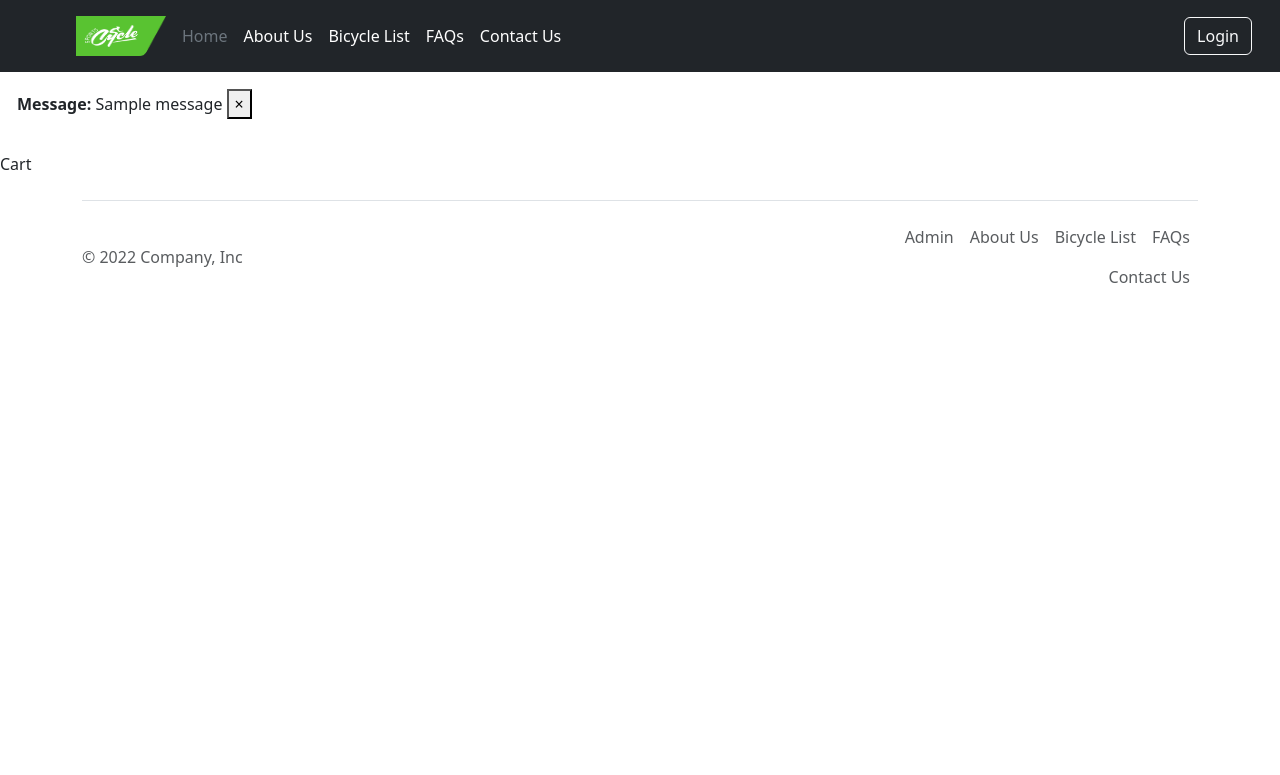
After one commit to akashchoudhary436/Cycle-Django, a Django app: page /cart/ in a window 1280 px wide. The commit adds this page. Shown: the top 775 px of the page. Run offline with Django 3.2, Linux system fonts and the light colour scheme; one stand-in notice (Sample message) is shown.

Commit message:
Project Upadated

```diff
--- a/app1/views.py
+++ b/app1/views.py
@@ -1,10 +1,9 @@
 from django.shortcuts import render,HttpResponse,redirect
 from django.contrib.auth.models import User
+from django.contrib import messages
 from django.contrib.auth import authenticate,login,logout
-from django.contrib.auth.decorators import login_required
+
 # Create your views here.
-@login_required(login_url='login')
-
 
 
 def index(request):
@@ -30,8 +29,12 @@ def checkout(request):
 def bicyclelist(request):
     return render(request, 'bicyclelist.html')
 
+def cart(request):
+    return render(request, 'cart.html')
 
 
+
+#sign up
 
 def SignupPage(request):
     if request.method=='POST':
@@ -41,17 +44,16 @@ def SignupPage(request):
         pass2=request.POST.get('password2')
 
         if pass1!=pass2:
-            return HttpResponse("Your password and confrom password are not Same!!")
+           messages.error(request,'Your password and confirm password are not Same!!')
         else:
 
             my_user=User.objects.create_user(uname,email,pass1)
             my_user.save()
             return redirect('login')
+    return render (request,'signup.html')
 
 
-
-
-    return render (request,'signup.html')
+# Login
 
 def LoginPage(request):
     if request.method=='POST':
@@ -62,10 +64,15 @@ def LoginPage(request):
             login(request,user)
             return redirect('home')
         else:
-            return HttpResponse ("Username or Password is incorrect!!!")
+            messages.error(request,'Invalid Credentials')
 
     return render (request,'login.html')
 
+
+
+
+#Logout
+
 def LogoutPage(request):
     logout(request)
-    return redirect('login')
+    return redirect('home')
--- a/registration/urls.py
+++ b/registration/urls.py
@@ -1,30 +1,25 @@
-"""registration URL Configuration
 
-The `urlpatterns` list routes URLs to views. For more information please see:
-    https://docs.djangoproject.com/en/3.0/topics/http/urls/
-Examples:
-Function views
-    1. Add an import:  from my_app import views
-    2. Add a URL to urlpatterns:  path('', views.home, name='home')
-Class-based views
-    1. Add an import:  from other_app.views import Home
-    2. Add a URL to urlpatterns:  path('', Home.as_view(), name='home')
-Including another URLconf
-    1. Import the include() function: from django.urls import include, path
-    2. Add a URL to urlpatterns:  path('blog/', include('blog.urls'))
-"""
 from django.contrib import admin
 from django.urls import path
 from app1 import views
+
+
+
+
 urlpatterns = [
     path('admin/', admin.site.urls),
-    path('signup/',views.SignupPage,name='signup'),
-    path('login/',views.LoginPage,name='login'),
     path('',views.index,name='home'),
     path('contact/',views.contact,name='contact'),
     path('faqs/',views.faqs,name='faqs'),
     path('aboutus/',views.aboutus,name='about'),
     path('bicyclelist/',views.bicyclelist,name='bicyclelist'),
     path('checkout/',views.checkout,name='checkout'),
+    path('cart/',views.cart,name='cart'),
+    path('signup/',views.SignupPage,name='signup'),
+    path('login/',views.LoginPage,name='login'),
+    path('logout/',views.LogoutPage,name='logout'),
+
+
+
 
 ]
--- a/templates/base.html
+++ b/templates/base.html
@@ -1,5 +1,18 @@
 
 {% include "header.html" %}
+
+
+
+{% for messages in messages%}
+<div class="alert alert-{{messages.tag}} alert-dismissible fade show" role="alert">
+    <strong>Message: </strong> {{messages}}
+    <button type="button" class="close" data-dismiss="alert" aria-label="Close">
+      <span aria-hidden="true">&times;</span>
+    </button>
+  </div>
+  {%endfor%}
+
+
 {% block content %}
 
 
--- /dev/null
+++ b/templates/cart.html
@@ -0,0 +1,11 @@
+<title> Cart </title>
+{% extends 'base.html' %}
+{% block content %}
+
+
+<body>
+Cart
+</body>
+
+
+{% endblock %}
--- a/templates/header.html
+++ b/templates/header.html
@@ -33,23 +33,41 @@
         <div class="text-end">
 
 
- <!--Sign In Button Start-->
+ <!--Name Display Code Start-->
 
- <a class="btn btn-primary" href="/login" role="button">Link</a>
+{% if user.is_authenticated %}
 
+  <ul class="navbar-nav ml-auto mb-2 mb-lg-0">
+    <li class="nav-item dropdown">
+     <a class="nav-link dropdown-toggle" href="#" role="button" data-bs-toggle="dropdown" aria-expanded="false">
+      Welcome {{request.user}}
+     </a>
+     <ul class="dropdown-menu dropdown-menu-dark">
+       <li><a class="dropdown-item" href="/logout">Logout</a></li>
+       <li><a class="dropdown-item" href="/cart">Cart</a></li>
+     </ul>
+  </li>
+</ul>
+{%else%}
+
+
+<!--End Code-->
+
+
+ <a button type="button" class="btn btn-outline-light " href="/login" role="button">Login</a>
+
+{% endif %}
+</li>
+</ul>
  <!--Sign In Button Close-->
 
 
-
-<!--Sign Up Button Start-->
-
-<a class="btn btn-primary" href="/signup" role="button">Link</a>
-
-
-  <!--Sign Up Button Close-->
 
 
         </div>
       </div>
     </div>
+
+
+
   </header>
--- a/templates/login.html
+++ b/templates/login.html
@@ -139,6 +139,7 @@ button{
         <div class="shape"></div>
         <div class="shape"></div>
     </div>
+
     <form method="post">
         <h3>Login Here</h3>
         {% csrf_token %}
@@ -147,6 +148,7 @@ button{
 
         <label for="password">Password</label>
         <input type="password" placeholder="Password" id="password" name="pass">
+        <a href="/signup" class="stretched-link">Create Account</a>
 
         <button type="submit">Log In</button>
         <!-- <input type="button" value=""> -->
```
Also changed, not shown: db.sqlite3.
